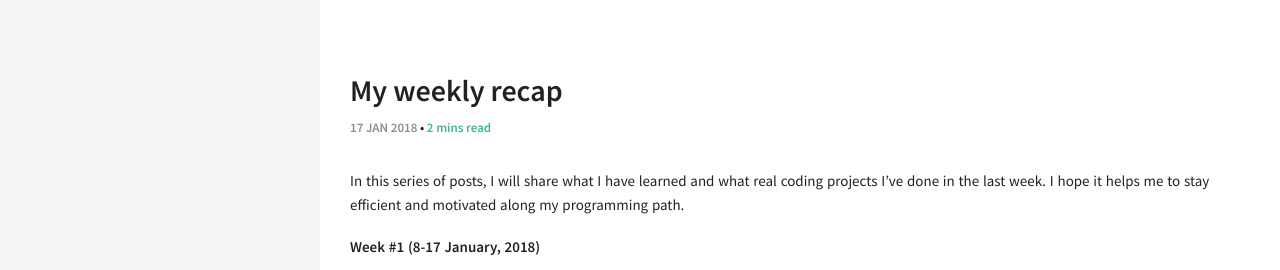
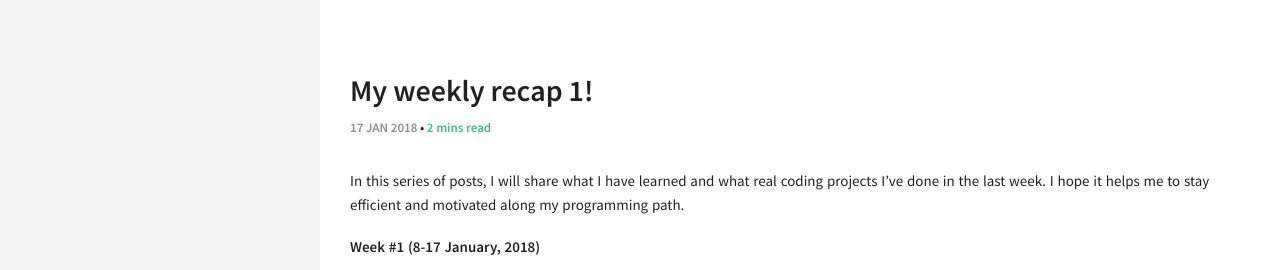
Before and after one commit to infinitycodePL/blog, a Jekyll site: the page built from _posts/blog/2018-01-17-my-coding-journey-weekly-recap-1.md, in a window 1280 px wide. Shown: the top 270 px of the page. Built offline with Jekyll 4.4.1, drawn with Linux system fonts in a browser that asks for light colours; comment, search, counter and statistics services are not loaded.

Commit message:
post update

```diff
--- a/_posts/blog/2018-01-17-my-coding-journey-weekly-recap-1.md
+++ b/_posts/blog/2018-01-17-my-coding-journey-weekly-recap-1.md
@@ -1,6 +1,6 @@
 ---
 layout: post
-title: My weekly recap #1!
+title: My weekly recap 1!
 categories: [blog]
 comments: true
 excerpt: "In this series of posts, I will share what I have learned and what real coding projects I've done in the last week. I hope it helps me to stay efficient and motivated along my programming path."
```
